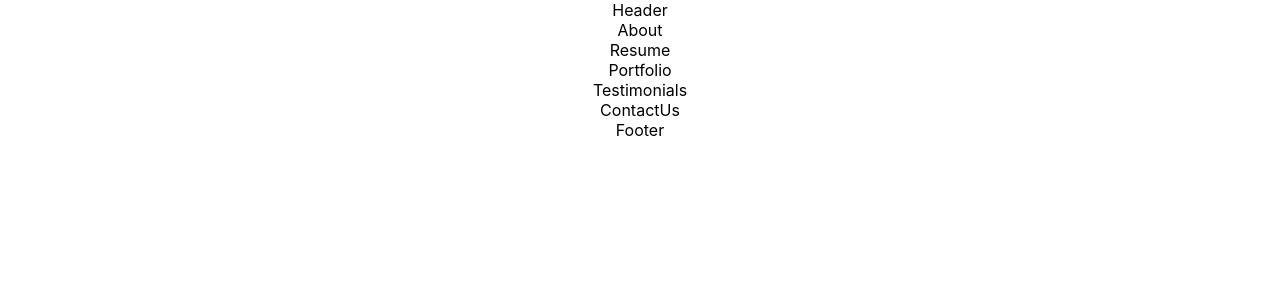
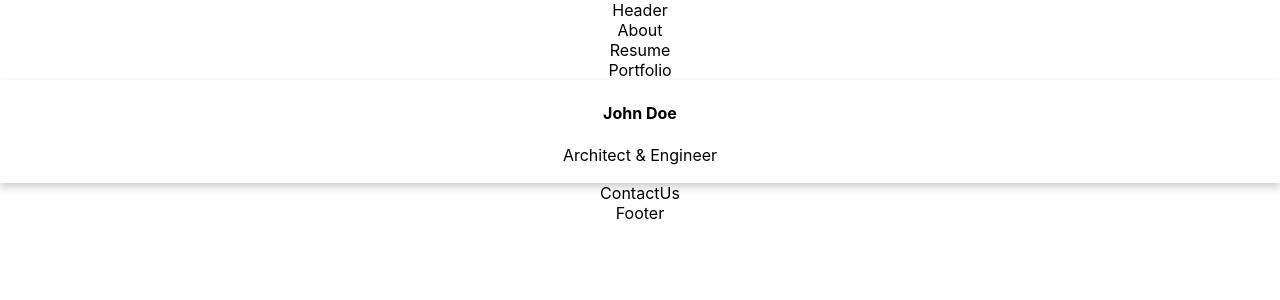
Before and after one commit to RiniJ7/rini-portfolio-v3, a React (Create React App) app: page / in a window 1280 px wide. Shown: the top 300 px of the page. Built offline with nearby package versions, Linux system fonts and the light colour scheme.

Commit message:
simple card component created

```diff
--- a/src/App.css
+++ b/src/App.css
@@ -36,3 +36,19 @@
     transform: rotate(360deg);
   }
 }
+
+.card {
+  /* Add shadows to create the "card" effect */
+  box-shadow: 0 4px 8px 0 rgba(0,0,0,0.2);
+  transition: 0.3s;
+}
+
+/* On mouse-over, add a deeper shadow */
+.card:hover {
+  box-shadow: 0 8px 16px 0 rgba(0,0,0,0.2);
+}
+
+/* Add some padding inside the card container */
+.container {
+  padding: 2px 16px;
+}
--- a/src/components/Testimonials.jsx
+++ b/src/components/Testimonials.jsx
@@ -1,8 +1,20 @@
 import React from 'react'
+// import '../App.css';
 
 const Testimonials = () => {
   return (
-    <div>Testimonials</div>
+    <>
+    <div>
+      <div class="card">
+  {/* <img  alt="Avatar" style="width:100%"/> */}
+  <div class="container">
+    <h4><b>John Doe</b></h4>
+    <p>Architect & Engineer</p>
+  </div>
+</div>
+
+    </div>
+    </>
   )
 }
 
```
